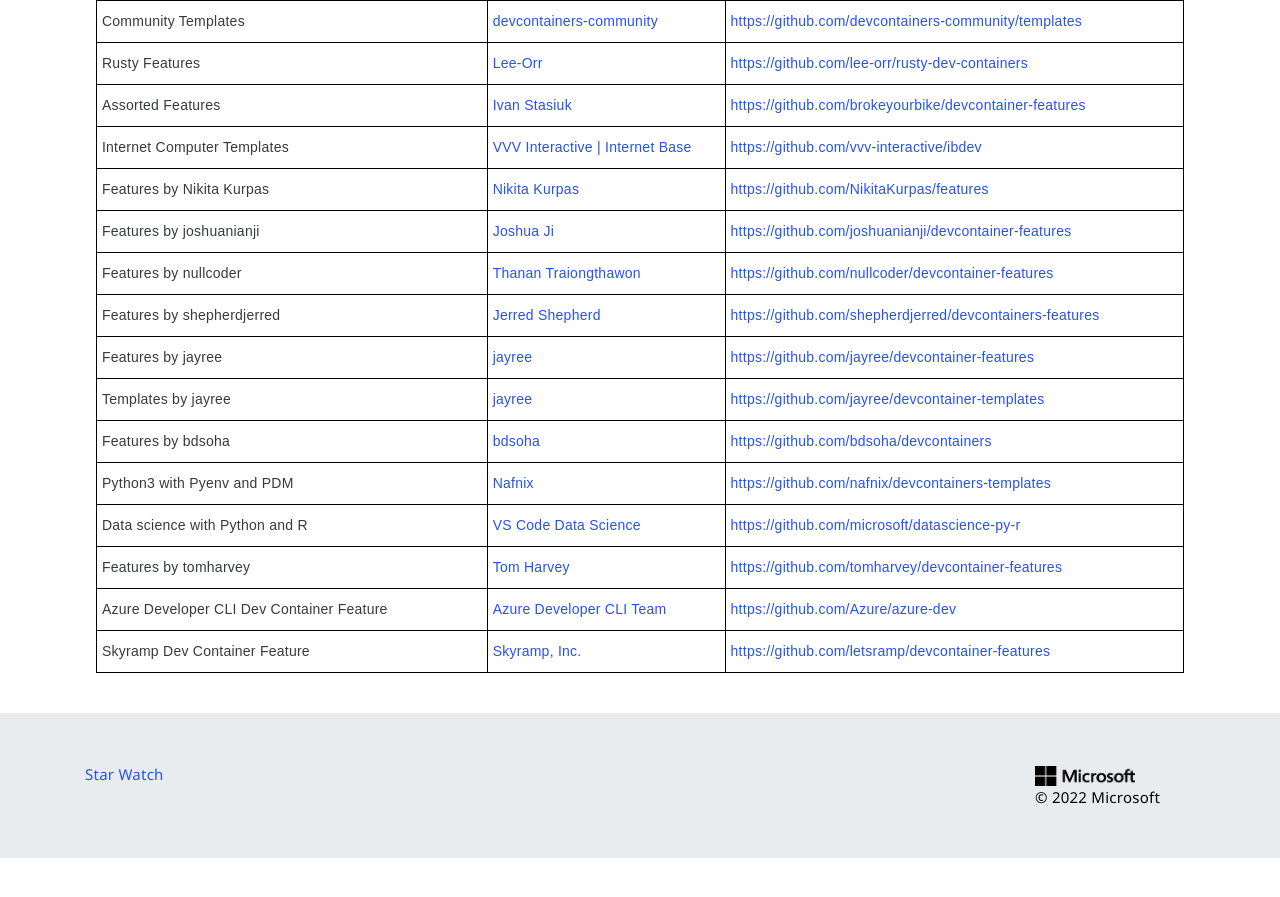
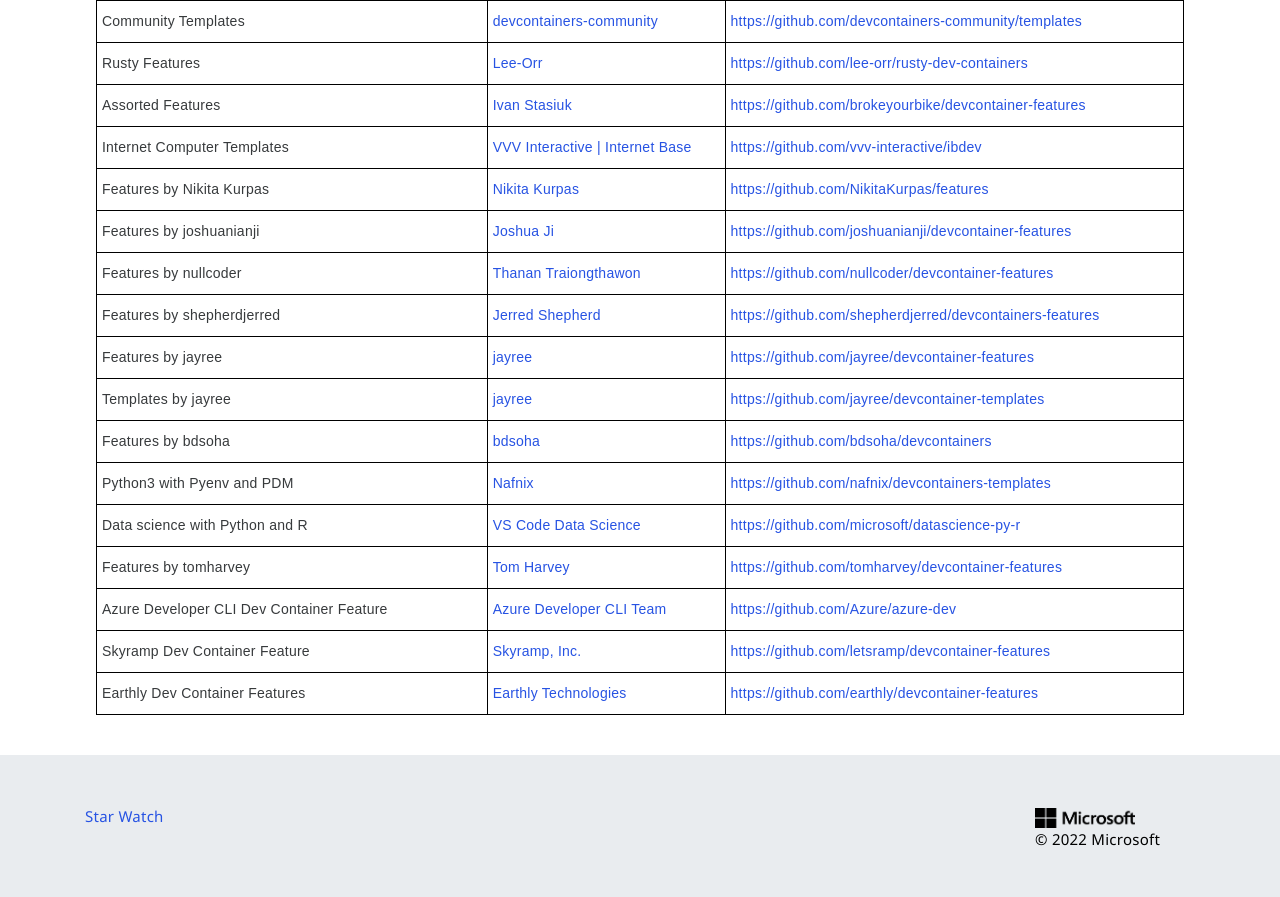
Before and after one commit to devcontainers/devcontainers.github.io, a Jekyll site: the page built from collections.html, in a window 1280 px wide and 900 px high, scrolled down 3736 px. Shown: the top 897 px of the window. Built offline with Jekyll 4.4.1, drawn with Linux system fonts in a browser that asks for light colours; nearby versions of some CDN libraries; comment, search, counter and statistics services are not loaded; before the commit the page ends 4594 px from its top, so only the background shows below that.

Commit message:
Add Earthly Technologies features to collections (#258)
* Add Earthly Technologies features to collections

* Add contact

```diff
--- a/_data/collection-index.yml
+++ b/_data/collection-index.yml
@@ -483,3 +483,8 @@
   contact: https://github.com/letsramp/devcontainer-features/issues
   repository: https://github.com/letsramp/devcontainer-features
   ociReference: ghcr.io/letsramp/devcontainer-features
+- name: Earthly Dev Container Features
+  maintainer: Earthly Technologies
+  contact: https://github.com/earthly/devcontainer-features/issues
+  repository: https://github.com/earthly/devcontainer-features
+  ociRefernce: ghcr.io/earthly/devcontainer-features
```
